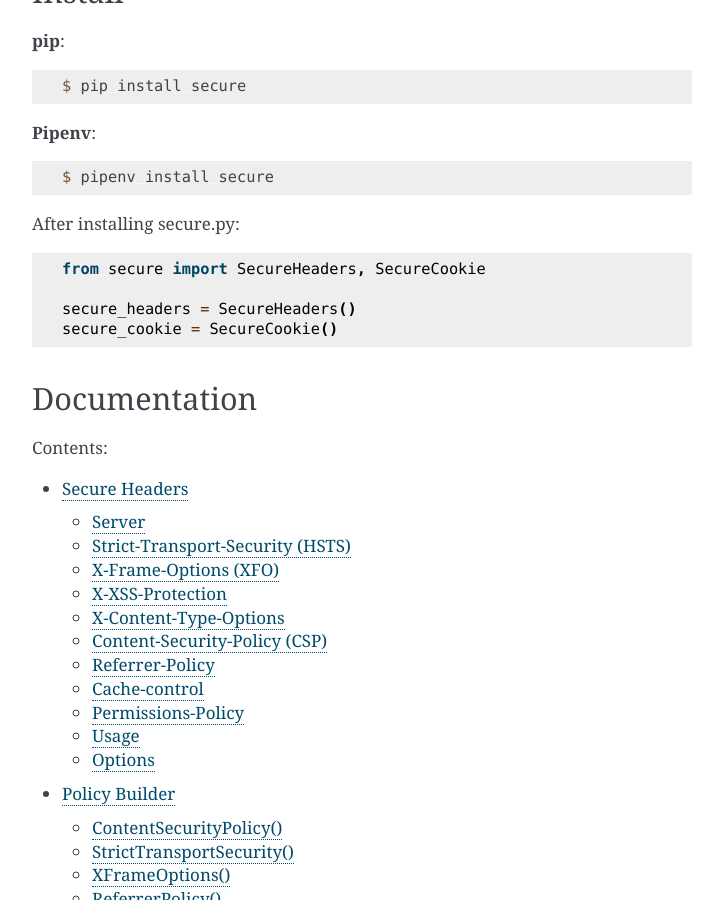
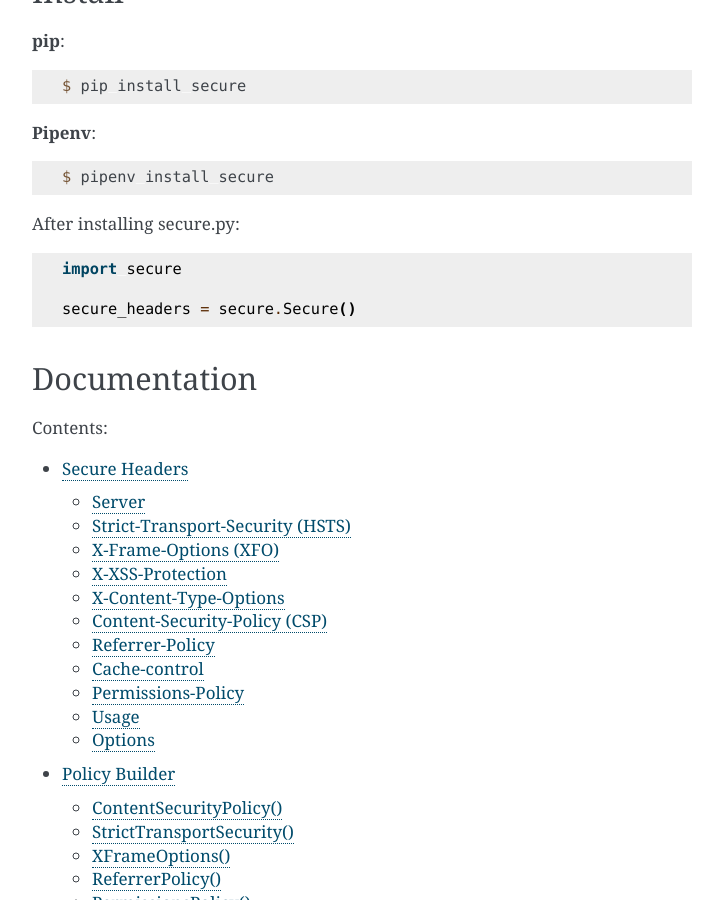
Before and after one commit to TypeError/secure, a Sphinx documentation site: the page built from docs/source/index.rst, in a window 1280 px wide and 900 px high, scrolled down 390 px. Shown: the whole window, without its empty margins (388-1111 px from the left). Built offline with Sphinx 7.4.7, drawn with Linux system fonts in a browser that asks for light colours.

Commit message:
Update import docs

```diff
--- a/docs/source/index.rst
+++ b/docs/source/index.rst
@@ -47,10 +47,9 @@ After installing secure.py:
 
 .. code:: python
 
-   from secure import SecureHeaders, SecureCookie
+   import secure
 
-   secure_headers = SecureHeaders()
-   secure_cookie = SecureCookie()
+   secure_headers = secure.Secure()
 
 Documentation
 -------------
```
